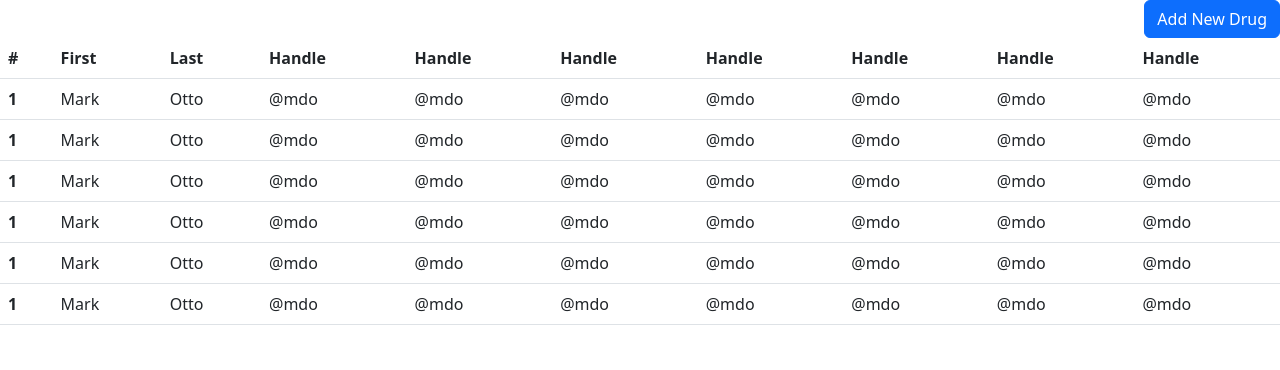
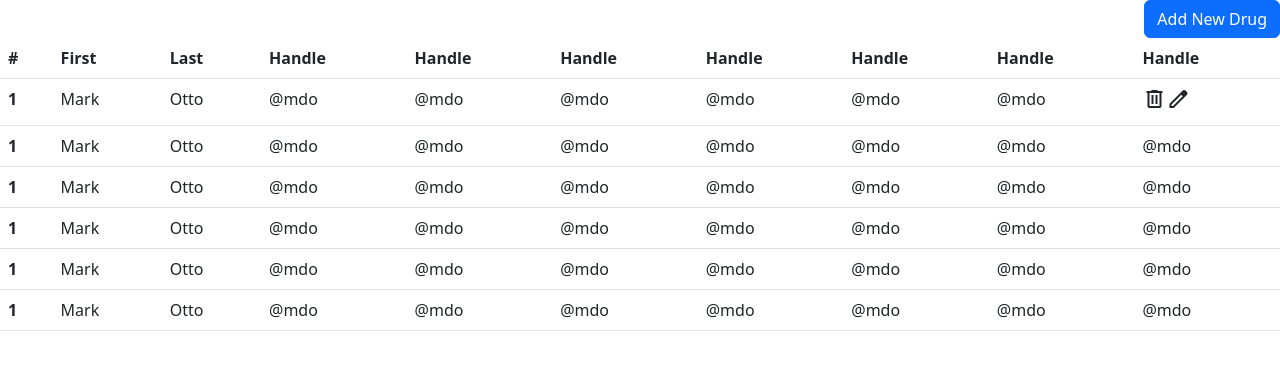
Before and after one commit to arunapriyadarshana/medical-web-app, a PHP site: page /invent.php in a window 1280 px wide. Shown: the part 56-426 px from the top of the page. Run offline with PHP 8.4, Linux system fonts and the light colour scheme.

Commit message:
update invent

```diff
--- a/invent.php
+++ b/invent.php
@@ -4,6 +4,7 @@
     <meta charset="UTF-8">
     <meta http-equiv="X-UA-Compatible" content="IE=edge">
     <meta name="viewport" content="width=device-width, initial-scale=1.0">
+    <link rel="stylesheet" href="https://fonts.googleapis.com/css2?family=Material+Symbols+Outlined:opsz,wght,FILL,GRAD@20..48,100..700,0..1,-50..200" />
     <link href="https://cdn.jsdelivr.net/npm/bootstrap@5.2.3/dist/css/bootstrap.min.css" rel="stylesheet" integrity="sha384-rbsA2VBKQhggwzxH7pPCaAqO46MgnOM80zW1RWuH61DGLwZJEdK2Kadq2F9CUG65" crossorigin="anonymous">
     <link href="/resources/style.css">
     <title>Pharmacy Inventory</title>
@@ -53,7 +54,11 @@
             <td>@mdo</td>
             <td>@mdo</td>
             <td>@mdo</td>
-            <td>@mdo</td>
+            <td><span class="material-symbols-outlined">
+delete
+</span><span class="material-symbols-outlined">
+edit
+</span></td>
             </tr>
 
             <tr>
```
